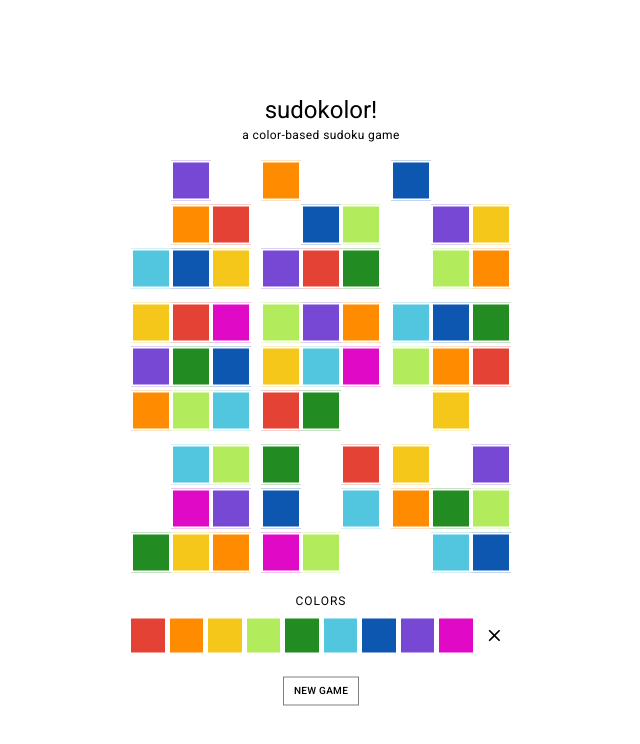
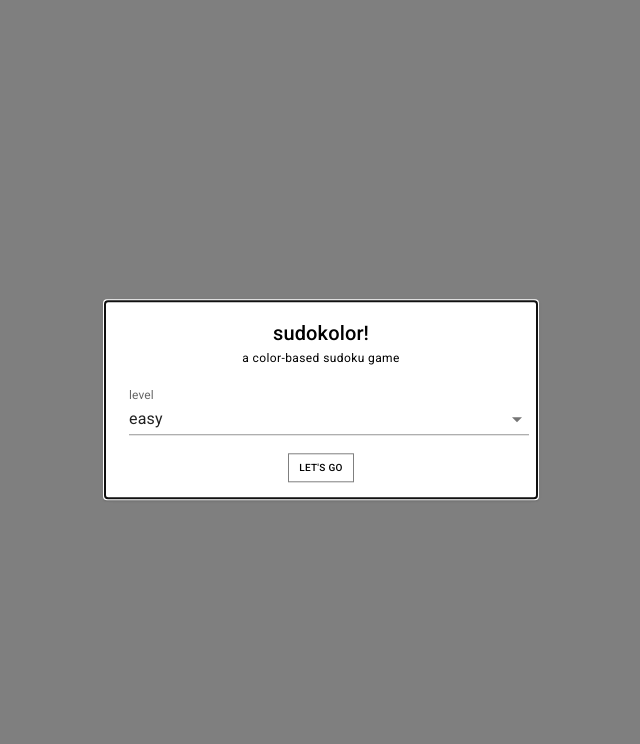
Before and after one commit to jackieleighh/sudokolor, a React (Create React App) app: page / in a window 1280 px wide. Shown: the top 744 px of the page, without its empty margins (319-959 px from the left). Built offline with nearby package versions, Linux system fonts and the light colour scheme.

Commit message:
add levels, modal

```diff
--- a/src/App.tsx
+++ b/src/App.tsx
@@ -1,9 +1,9 @@
-import React, { useEffect, useState } from 'react';
+import React, { useState } from 'react';
 import { makePuzzle, pluck } from './utils';
 
 // material
 import { styled } from '@mui/material/styles';
-import { Grid, Button, Typography } from '@mui/material';
+import { Grid, Button, Typography, Modal, Box, FormControl, InputLabel, Select, MenuItem, SelectChangeEvent } from '@mui/material';
 import ClearIcon from '@mui/icons-material/Clear';
 
 // TODO - add themes
@@ -19,15 +19,30 @@ const COLOR_MAP = [
   '#e00ac6'
 ];
 
+const modalStyle = {
+  position: 'absolute',
+  top: '50%',
+  left: '50%',
+  transform: 'translate(-50%, -50%)',
+  width: 400,
+  bgcolor: 'background.paper',
+  border: '1px solid #000',
+  boxShadow: 2,
+  p: 2,
+};
+
 function App() {
 
   const [board, setBoard] = useState<number[][] | null>(null);
   const [puzzle, setPuzzle] = useState<number[][] | null>(null);
   const [solution, setSolution] = useState<number[][] | null>(null);
   const [selected, setSelected] = useState([-1, -1]);
+  const [wrong, setWrongCount] = useState(0);
+  const [modalOpen, setModalOpen] = useState(true);
+  const [level, setLevel] = useState('20');
 
-  // TODO - add levels (easy, hard, etc)
-  const generateGame = (pluckCount = 20) => {
+  // TODO - use wrong somehow - hint reveals how many wrong/hightlights wrong square?
+  const generateGame = () => {
     // make a puzzle solution
     const solution = makePuzzle();
     // reset selected
@@ -37,17 +52,13 @@ function App() {
       // copy to make solution immutable
       const solutionCopy = Array.from(solution).map(el=>Array.from(el));
       // pluck values from cells to create the game
-      const board = pluck(solutionCopy, pluckCount);
+      const board = pluck(solutionCopy, parseInt(level, 10));
       // copy so board changes do not update puzzle
       const puzzle = Array.from(board).map(el => Array.from(el));
       setPuzzle(puzzle);
       setBoard(board);
     }
   }
-
-  useEffect(() => {
-    generateGame();
-  }, []);
 
   const handleSelectSquare = (i: number, j: number) => {
     // check if it is part of the puzzle
@@ -58,10 +69,11 @@ function App() {
   const handlePutColor = (color: number) => {
     const row = selected[0], col = selected[1];
     if(!solution || !board || row < 0 || col < 0) return;
-    if(solution[row][col] === (color + 1)) {
-      // congrats! you got a square
-      board[row][col] = color + 1;
-      setBoard([...board]);
+    // congrats! you got a square
+    board[row][col] = color + 1;
+    setBoard([...board]);
+    if(solution[row][col] !== (color + 1)) {
+      setWrongCount(wrong + 1);
     }
   };
 
@@ -74,6 +86,23 @@ function App() {
       board[row][col] = -1;
       setBoard([...board]);
     }
+  }
+
+  const handleModalClose = () => {
+    setModalOpen(false);
+  };
+
+  const handleLevelChange = (e: SelectChangeEvent<string>) => {
+    setLevel(e.target.value);
+  };
+
+  const handleStartGame = () => {
+    setModalOpen(false);
+    generateGame();
+  };
+
+  const handleNewGame = () => {
+    setModalOpen(true);
   }
 
   return (
@@ -96,10 +125,10 @@ function App() {
                 {row.map((cell: number, j: number) => (
                   <div
                     key={j}
-                    className="puzzleCell"
+                    className={`puzzleCell ${puzzle && puzzle[i][j] === 0 && board && board[i][j] !== 0 ? 'guess': null}`}
                     style={{
                       background: COLOR_MAP[cell - 1],
-                      border: selected[0] === i && selected[1] === j ? '2px solid black' : '2px solid white'
+                      boxShadow: selected[0] === i && selected[1] === j ? 'inset 0px 0px 0px 2px #000' : 'none'
                     }}
                     onClick={() => handleSelectSquare(i, j)}
                     />
@@ -118,20 +147,55 @@ function App() {
                   onClick={() => handlePutColor(i)}
                 />
               ))}
-              <button className="colorButton erase" onClick={() => handleErase()}>
+              <button className="colorButton erase" onClick={handleErase}>
                 <StyledClearIcon />
               </button>
               </div>
             </Grid>
             <Grid item xs={12}>
               <div className="controls">
-                <ControlButton variant="outlined" onClick={() => generateGame()}>
+                <ControlButton variant="outlined" onClick={handleNewGame}>
                   new game
                 </ControlButton>
               </div>
             </Grid>
           </Grid>
         </Grid>
+        <Modal
+          open={modalOpen}
+          onClose={handleModalClose}
+          aria-labelledby="modal-modal-title"
+          aria-describedby="modal-modal-description"
+        >
+          <Box sx={modalStyle}>
+            <div style={{ textAlign: 'center', marginBottom: '10px' }}>
+              <Typography id="modal-modal-title" variant="h6">
+                sudokolor!
+              </Typography>
+              <Typography variant="caption" display="block" gutterBottom>a color-based sudoku game</Typography>
+            </div>
+            <div>
+            <FormControl variant="standard" sx={{ m: 1 }} fullWidth>
+            <InputLabel id="level-select-label">level</InputLabel>
+            <Select
+              labelId="level-select-label"
+              id="level"
+              value={level}
+              label="Level"
+              onChange={handleLevelChange}
+            >
+              <MenuItem value={20}>easy</MenuItem>
+              <MenuItem value={30}>not too bad</MenuItem>
+              <MenuItem value={40}>hard</MenuItem>
+              <MenuItem value={50}>really hard</MenuItem>
+              <MenuItem value={60}>almost impossible</MenuItem>
+            </Select>
+          </FormControl>
+          <div style={{ textAlign: 'center', marginTop: '10px' }}>
+          <ControlButton variant="outlined" onClick={handleStartGame}>let&apos;s go</ControlButton>
+            </div></div>
+          </Box>
+        </Modal>
     </ContainerGrid>
   );
 }
--- a/src/index.css
+++ b/src/index.css
@@ -13,16 +13,22 @@ code {
 }
 
 .puzzleRow:nth-child(3n) {
-  margin-bottom: 10px;
+  margin-bottom: 7px;
 }
 
 .puzzleCell {
   display: inline-block;
-  width: calc((100% - 56px) / 9);
+  width: calc((100% - 50px) / 9);
+  margin-right: 5px;
+  margin-bottom: 1px;
 }
 
 .puzzleCell:nth-child(3n) {
   margin-right: 10px;
+}
+
+.puzzleCell.guess {
+  box-shadow: inset 0px 0px 0px 2px #000 !important;
 }
 
 .puzzleRow .puzzleCell:last-of-type {
```
